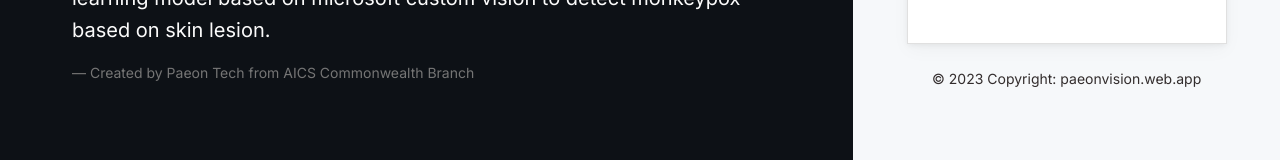
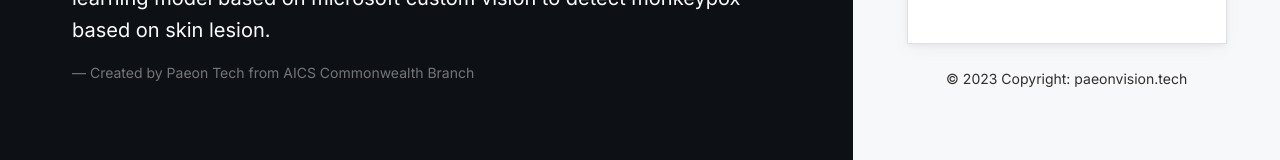
Before and after one commit to Paeon-Tech/paeon-vision, a React (Create React App) app: page /Signup in a window 1280 px wide. Shown: the part 461-621 px from the top of the page. Built offline with nearby package versions, Linux system fonts and the light colour scheme; no server answers.

Commit message:
[ REM - ADD ] - Add FB auth and Remove Github

```diff
--- a/src/Context/AuthContext.js
+++ b/src/Context/AuthContext.js
@@ -6,9 +6,9 @@ import {
     GoogleAuthProvider,
     signInWithPopup,
     sendPasswordResetEmail,
-    GithubAuthProvider,
     onAuthStateChanged,
     OAuthProvider,
+    FacebookAuthProvider,
 } from 'firebase/auth'
 import { auth } from '../Firebase'
 
@@ -23,11 +23,6 @@ export const AuthContextProvider = ({ children }) => {
 
     const signInWithGoogle = () => {
         const provider = new GoogleAuthProvider()
-        return signInWithPopup(auth, provider)
-    }
-
-    const signInWithGithub = () => {
-        const provider = new GithubAuthProvider()
         return signInWithPopup(auth, provider)
     }
 
@@ -47,8 +42,13 @@ export const AuthContextProvider = ({ children }) => {
 
     const forgotPassword = (email) => {
         return sendPasswordResetEmail(auth, email, {
-            url: 'http://localhost:3000/',
+            url: 'http://paeonvision.tech/',
         })
+    }
+
+    const signInWithFacebook = () => {
+        const provider = new FacebookAuthProvider()
+        return signInWithPopup(auth, provider)
     }
 
     useEffect(() => {
@@ -77,7 +77,7 @@ export const AuthContextProvider = ({ children }) => {
                 userLogin,
                 signInWithGoogle,
                 forgotPassword,
-                signInWithGithub,
+                signInWithFacebook,
                 signInWithMicrosoft,
             }}
         >
--- a/src/Pages/Home/About.js
+++ b/src/Pages/Home/About.js
@@ -110,9 +110,9 @@ const About = () => {
                     &copy; {new Date().getFullYear()} Copyright:{' '}
                     <a
                         className="text-reset fw-bold"
-                        href="https://paeonvision.web.app/"
+                        href="https://paeonvision.tech/"
                     >
-                        paeonvision.web.app
+                        paeonvision.tech
                     </a>
                 </div>
             </MDBContainer>
--- a/src/Pages/Home/Contact.js
+++ b/src/Pages/Home/Contact.js
@@ -163,9 +163,9 @@ const Contact = () => {
                     &copy; {new Date().getFullYear()} Copyright:{' '}
                     <a
                         className="text-reset fw-bold"
-                        href="https://paeonvision.web.app/"
+                        href="https://paeonvision.tech/"
                     >
-                        paeonvision.web.app
+                        paeonvision.tech
                     </a>
                 </div>
             </div>
--- a/src/Pages/Home/LoginPage.js
+++ b/src/Pages/Home/LoginPage.js
@@ -14,7 +14,7 @@ import {
 
 const LoginPage = () => {
     const navigate = useNavigate()
-    const { signInWithGoogle, signInWithGithub, signInWithMicrosoft } =
+    const { signInWithGoogle, signInWithFacebook, signInWithMicrosoft } =
         UserAuth()
     const [loading, error, loginUser, errname] = useLoginUser()
     const [passwordShown, setPasswordShown] = useState(false)
@@ -153,12 +153,12 @@ const LoginPage = () => {
                         color="light"
                         className="m-1 border border-1 bg-theme-color-2 shadow-3"
                         onClick={() =>
-                            signInWithGithub().then(() => {
+                            signInWithFacebook().then(() => {
                                 navigate('/Home')
                             })
                         }
                     >
-                        <MDBIcon fab icon="github" />
+                        <MDBIcon fab icon="facebook-square" />
                     </MDBBtn>
                 </div>
                 <MDBTypography className="text-center small">
@@ -171,11 +171,8 @@ const LoginPage = () => {
             <MDBFooter>
                 <div className="text-center mt-4 pb-4 small text-dark">
                     &copy; {new Date().getFullYear()} Copyright:{' '}
-                    <a
-                        className="text-reset"
-                        href="https://learning-arithmetic.web.app"
-                    >
-                        paeonvision.web.app
+                    <a className="text-reset" href="https://paeonvision.tech/">
+                        paeonvision.tech
                     </a>
                 </div>
             </MDBFooter>
--- a/src/Pages/Home/Signup.js
+++ b/src/Pages/Home/Signup.js
@@ -154,9 +154,9 @@ const Signup = () => {
                         &copy; {new Date().getFullYear()} Copyright:{' '}
                         <a
                             className="text-reset"
-                            href="https://learning-arithmetic.web.app"
+                            href="https://paeonvision.tech/"
                         >
-                            paeonvision.web.app
+                            paeonvision.tech
                         </a>
                     </div>
                 </MDBFooter>
```
